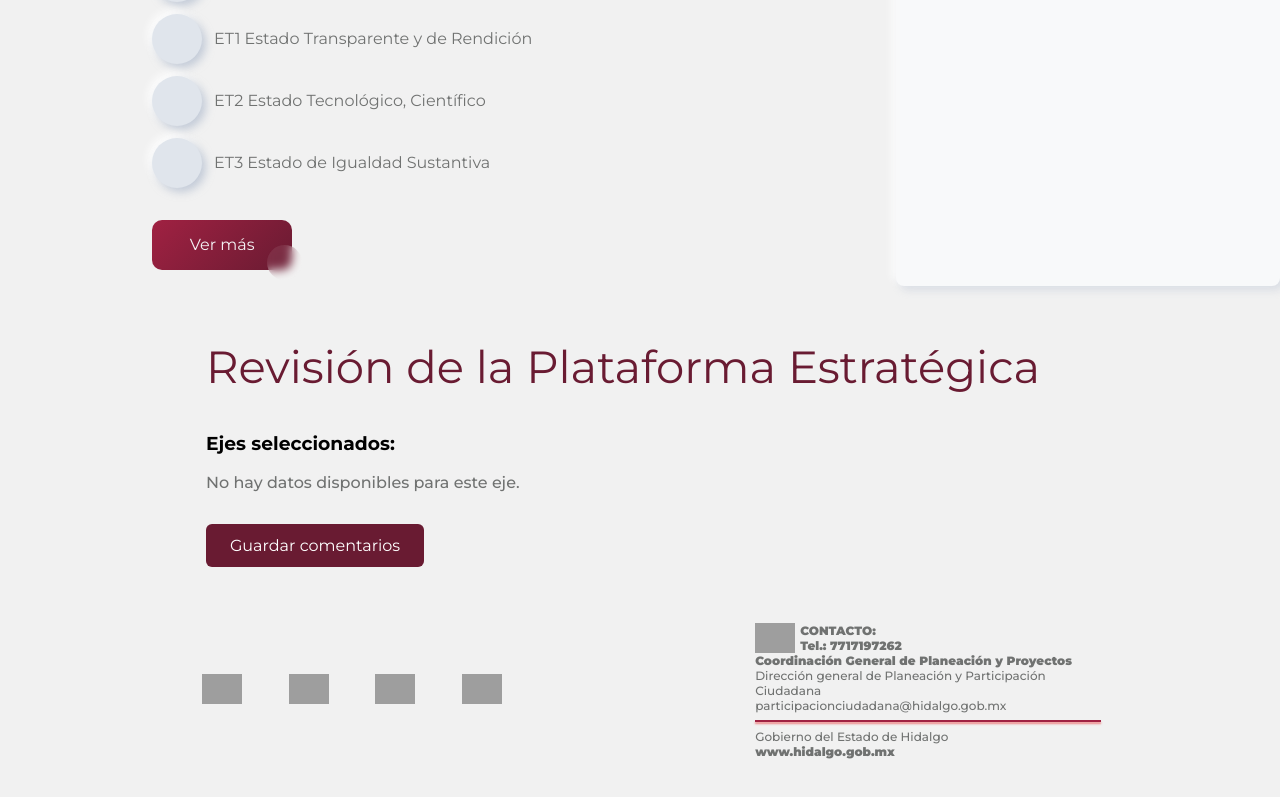
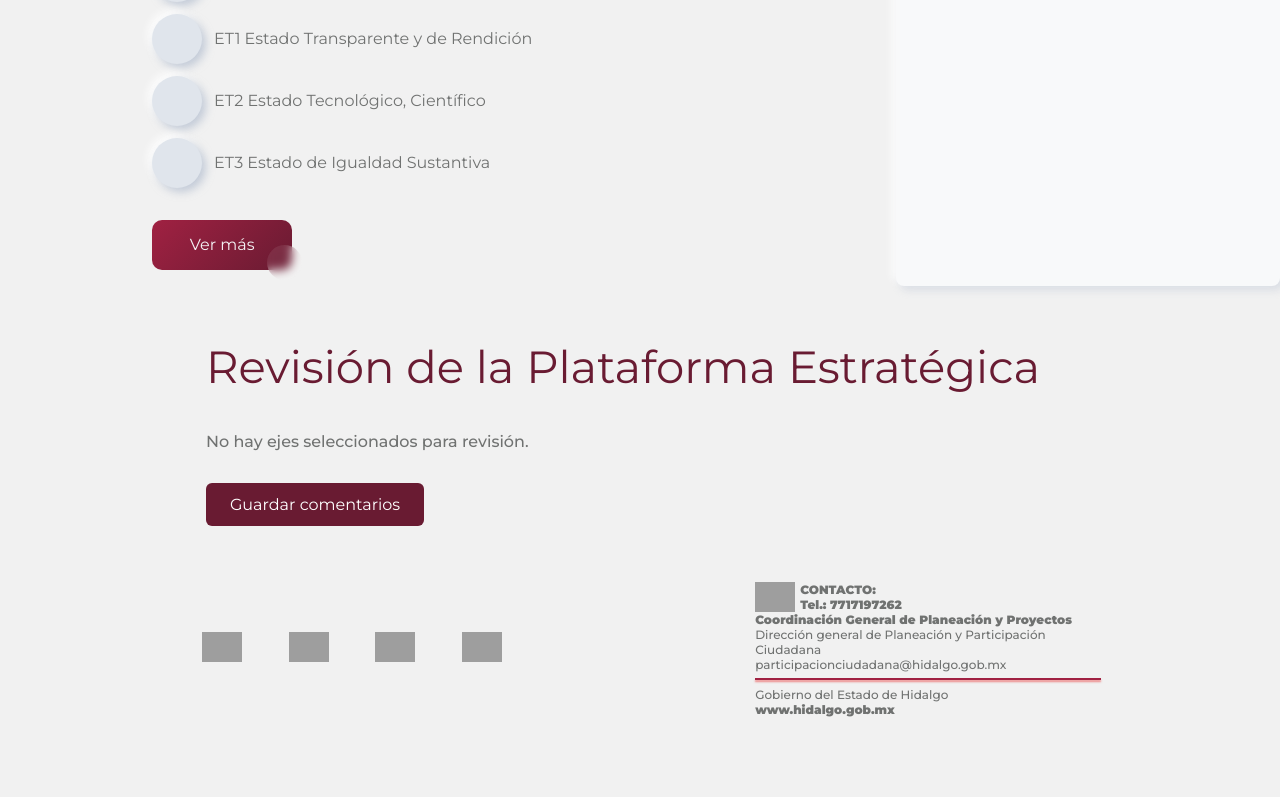
Before and after one commit to gomez50057/ped-frontend, a Next.js app: page /dashboard/plataforma-estrategica in a window 1280 px wide. Shown: the part 674-1471 px from the top of the page. After the commit the page ends 1431 px from the top, so only its background shows below. Built offline with nearby package versions, Linux system fonts and the light colour scheme; grey boxes are pictures that could not be loaded.

Commit message:
PlataformaEstrategicaReview con varios elementos

```diff
--- a/src/components/dashboard/StrategicPlatform/PlataformaEstrategicaReview.js
+++ b/src/components/dashboard/StrategicPlatform/PlataformaEstrategicaReview.js
@@ -25,10 +25,6 @@ export default function PlataformaEstrategicaReview() {
     { id: "ET03", data: dataObjetivoET03 }
   ];
 
-  const dataObjetivosEjes = allData
-    .filter((item) => selectedEjes.includes(item.id))
-    .flatMap((item) => item.data);
-
   const handleComentarioChange = (id, campo, valor) => {
     setComentarios((prev) => ({
       ...prev,
@@ -42,15 +38,29 @@ export default function PlataformaEstrategicaReview() {
   return (
     <div className={styles.container}>
       <h2>Revisión de la Plataforma Estratégica</h2>
+
+      {selectedEjes.length === 0 ? (
+        <p>No hay ejes seleccionados para revisión.</p>
+      ) : (
+        selectedEjes.map((eje) => {
+          const ejeData = allData.find((item) => item.id === eje);
+          if (!ejeData || ejeData.data.length === 0) {
+            return (
+              <div key={eje} className={styles.propuesta}>
                 <h3 className={styles.ejeActivo}>
-        Ejes seleccionados: {selectedEjes.join(", ")}
+                  Observación de eje a revisar: {eje}
                 </h3>
-
-      {dataObjetivosEjes.length === 0 ? (
                 <p>No hay datos disponibles para este eje.</p>
-      ) : (
-        dataObjetivosEjes.map((propuesta, index) => {
-          const propuestaId = `propuesta-${index}`;
+              </div>
+            );
+          }
+          return (
+            <div key={eje} className={styles.propuesta}>
+              <h3 className={styles.ejeActivo}>
+                Observación de eje a revisar: {eje}
+              </h3>
+              {ejeData.data.map((propuesta, index) => {
+                const propuestaId = `${eje}-propuesta-${index}`;
                 return (
                   <div key={propuestaId} className={styles.propuesta}>
                     <h3>{propuesta["Propuesta Objetivo"]}</h3>
@@ -58,14 +68,22 @@ export default function PlataformaEstrategicaReview() {
                       placeholder="Cómo debería decir..."
                       value={comentarios[propuestaId]?.comoDecir || ""}
                       onChange={(e) =>
-                  handleComentarioChange(propuestaId, "comoDecir", e.target.value)
+                        handleComentarioChange(
+                          propuestaId,
+                          "comoDecir",
+                          e.target.value
+                        )
                       }
                     />
                     <textarea
                       placeholder="Justificación..."
                       value={comentarios[propuestaId]?.justificacion || ""}
                       onChange={(e) =>
-                  handleComentarioChange(propuestaId, "justificacion", e.target.value)
+                        handleComentarioChange(
+                          propuestaId,
+                          "justificacion",
+                          e.target.value
+                        )
                       }
                     />
 
@@ -98,14 +116,17 @@ export default function PlataformaEstrategicaReview() {
                           />
 
                           <ul>
-                      {estrategia["Lineas de acción"].map((linea, lineaIndex) => {
+                            {estrategia["Lineas de acción"].map(
+                              (linea, lineaIndex) => {
                                 const lineaId = `${estrategiaId}-linea-${lineaIndex}`;
                                 return (
                                   <li key={lineaId} className={styles.lineaAccion}>
                                     <p>{linea}</p>
                                     <textarea
                                       placeholder="Cómo debería decir..."
-                              value={comentarios[lineaId]?.comoDecir || ""}
+                                      value={
+                                        comentarios[lineaId]?.comoDecir || ""
+                                      }
                                       onChange={(e) =>
                                         handleComentarioChange(
                                           lineaId,
@@ -116,7 +137,9 @@ export default function PlataformaEstrategicaReview() {
                                     />
                                     <textarea
                                       placeholder="Justificación..."
-                              value={comentarios[lineaId]?.justificacion || ""}
+                                      value={
+                                        comentarios[lineaId]?.justificacion || ""
+                                      }
                                       onChange={(e) =>
                                         handleComentarioChange(
                                           lineaId,
@@ -127,8 +150,12 @@ export default function PlataformaEstrategicaReview() {
                                     />
                                   </li>
                                 );
+                              }
+                            )}
+                          </ul>
+                        </div>
+                      );
                     })}
-                    </ul>
                   </div>
                 );
               })}
```
Lines whose indentation alone changed are shown as unchanged.
